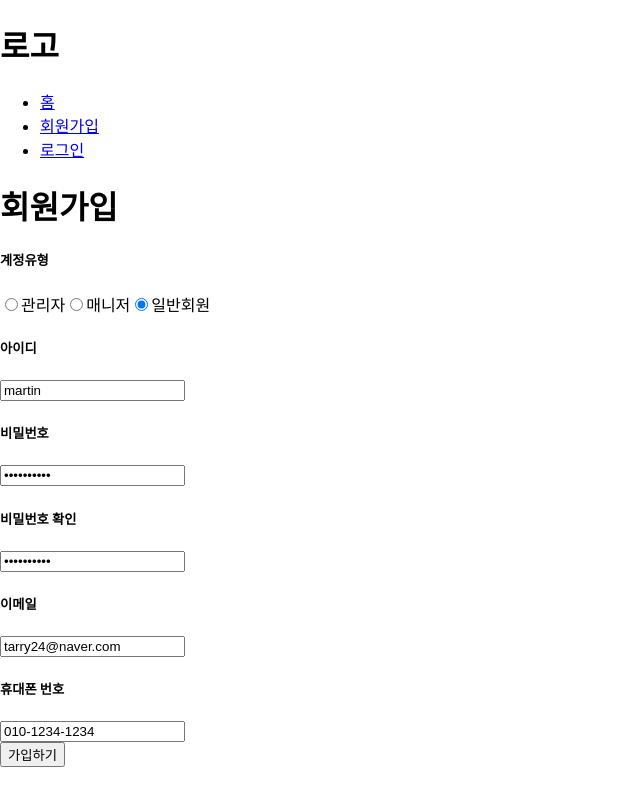
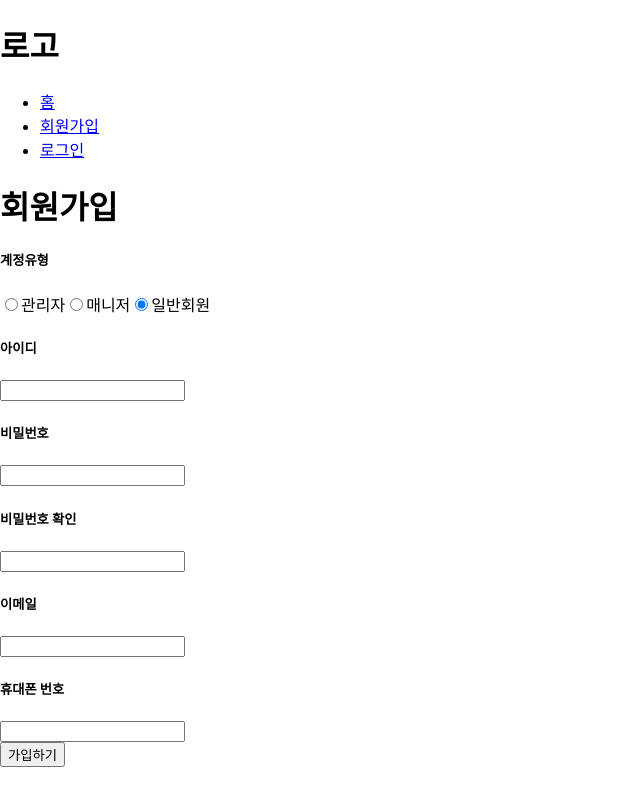
Before and after one commit to engineering-incubator/react-springboot-board-tutorial, a React (Create React App) app in the folder front-end/: page /signup in a window 1280 px wide. Shown: the whole page, without its empty margins (0-640 px from the left). Built offline with nearby package versions, Linux system fonts and the light colour scheme.

Commit message:
updated api address, signup permission default value

```diff
--- a/front-end/package.json
+++ b/front-end/package.json
@@ -46,5 +46,5 @@
     "prettier": "2.5.1",
     "react-router-dom": "5.3"
   },
-  "proxy": "http://localhost:8080"
+  "proxy": "http://localhost:11001"
 }
--- a/front-end/src/logIn/logIn.js
+++ b/front-end/src/logIn/logIn.js
@@ -60,7 +60,7 @@ export default function LogIn() {
         alert("모든 값을 제대로 입력해주세요.");
         return;
       }
-      const res = await axios.post("/api", userLogInData);
+      const res = await axios.post("/v1/authentication/login", userLogInData);
       if (res.data.code !== "SUCCESS") {
         alert(res.data.message);
         return;
@@ -68,7 +68,7 @@ export default function LogIn() {
       alert("로그인되었습니다.");
       history.push("/");
     } catch (error) {
-      console.log(error);
+      alert("다시 한번 시도해주세요.");
     }
   };
 
--- a/front-end/src/signUp/SignUp.js
+++ b/front-end/src/signUp/SignUp.js
@@ -7,12 +7,12 @@ export default function SignUp() {
   const formRef = useRef();
   const history = useHistory();
   const [userSignUpData, setUserSignUpData] = useState({
-    permission: "",
-    username: "martin",
-    password: "dudgns123!",
-    passwordConfirm: "dudgns123!",
-    email: "tarry24@naver.com",
-    phoneNumber: "010-1234-1234",
+    permission: "USER",
+    username: "",
+    password: "",
+    passwordConfirm: "",
+    email: "",
+    phoneNumber: "",
   });
 
   const onChangeUserData = (type, value) => {
@@ -27,7 +27,10 @@ export default function SignUp() {
         alert("모든 값을 입력하세요.");
         return;
       }
-      const res = await axios.post("/api", submitUserSignUpData);
+      const res = await axios.post(
+        "/api/v1/authentication/sign-up",
+        submitUserSignUpData,
+      );
       if (res.data.code !== "SUCCESS") {
         alert(res.data.message);
         return;
--- a/front-end/src/signUp/components/signUpForm.js
+++ b/front-end/src/signUp/components/signUpForm.js
@@ -7,7 +7,6 @@ import {
   validateUserName,
 } from "../utilites/inputValidation";
 import { isEmpty } from "../../utilites/typeGuard/typeGuard";
-import { email } from "../../utilites/validates/rules/userValidationsRules";
 
 export default React.forwardRef(function SignUpForm(
   { onChangeUserData, userSignUpData, submitValidationError },
@@ -106,6 +105,7 @@ export default React.forwardRef(function SignUpForm(
         <div>
           <label>
             <input
+              checked={userSignUpData.permission === "ADMIN"}
               type="radio"
               name="Permission"
               onChange={onChangePermission}
@@ -114,6 +114,7 @@ export default React.forwardRef(function SignUpForm(
           </label>
           <label>
             <input
+              checked={userSignUpData.permission === "MANAGER"}
               type="radio"
               name="Permission"
               onChange={onChangePermission}
@@ -122,7 +123,7 @@ export default React.forwardRef(function SignUpForm(
           </label>
           <label>
             <input
-              checked
+              checked={userSignUpData.permission === "USER"}
               type="radio"
               name="Permission"
               onChange={onChangePermission}
```
